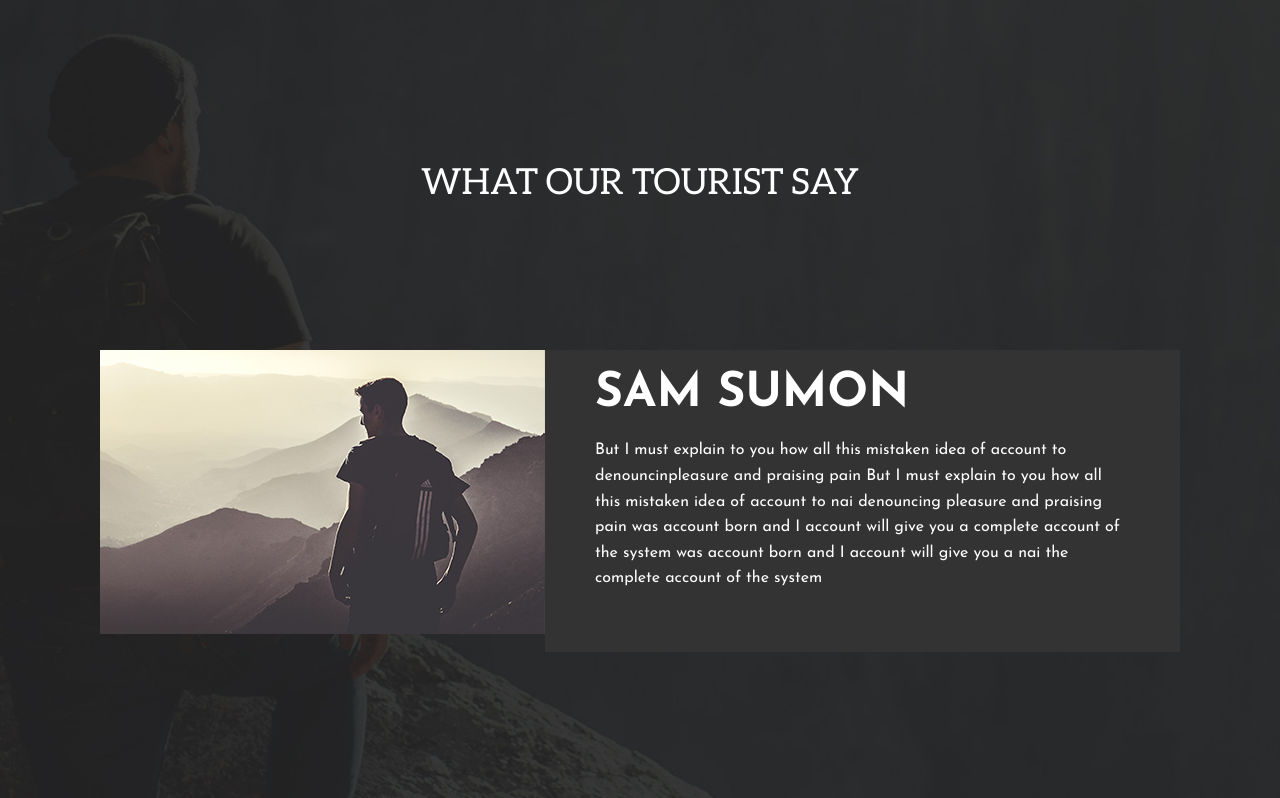
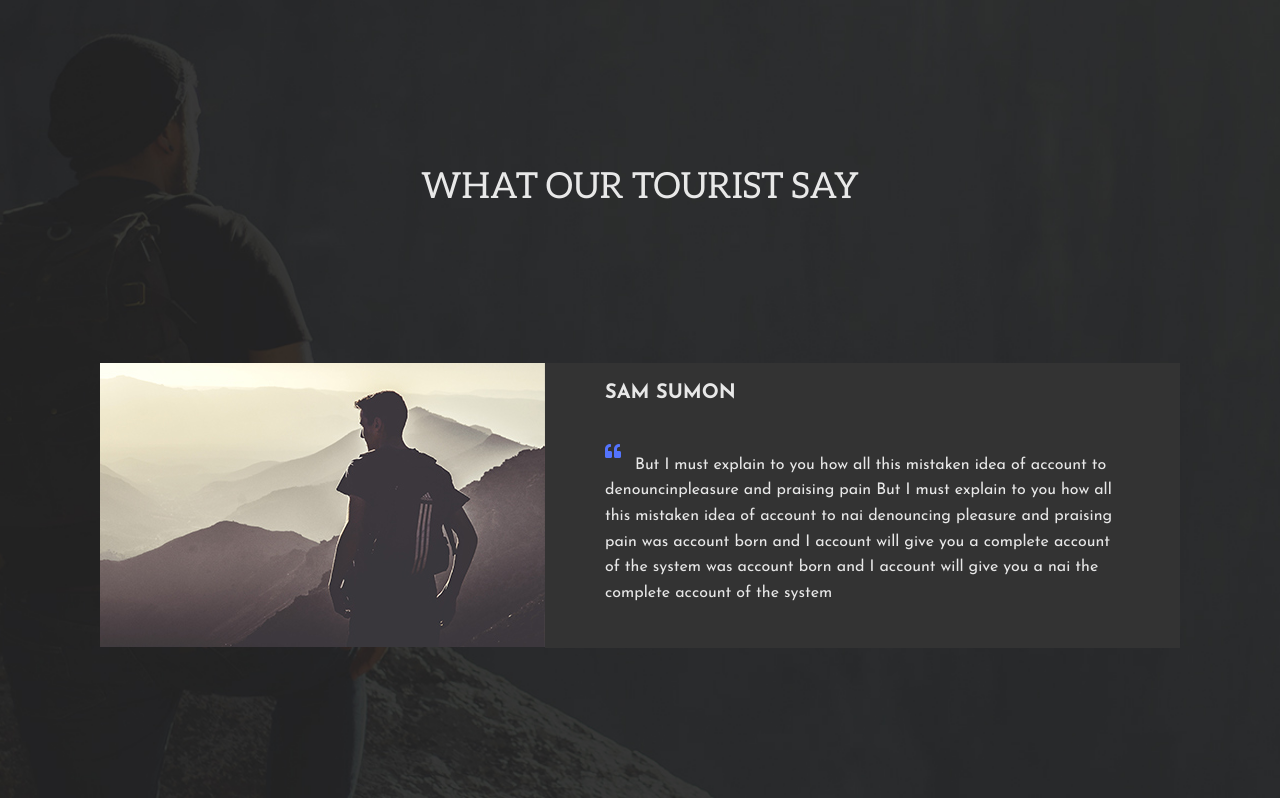
Before and after one commit to TimurTsokov/Ekzamen, a website: page index.html in a window 1280 px wide. Shown: the part 3549-4347 px from the top of the page. Drawn offline with Linux system fonts and the light colour scheme.

Commit message:
commit redakt after

```diff
--- a/index.html
+++ b/index.html
@@ -146,9 +146,14 @@
 				<img src="img/Rectangle-41441.jpg" alt="">
 			 </div>
 			 <div class="flex-row__item__text">
-				<div class="section__title">Sam Sumon</div>
-				<div
-					 class="section__text">But I must explain to you how all this mistaken idea of account to denouncinpleasure and praising pain  But I must explain to you how all this mistaken idea of account to nai denouncing pleasure and praising pain was account  born and I account will give you a complete account of the system was account  born and I account will give you a nai the complete account of the system</div>
+				<div class="section__title section__title--fz20">Sam Sumon</div>
+				<div class="section__text section__text--margin">
+				  <p><i class="fa fa-quote-left fa-1x pull-left"></i>But I must explain to you how all this mistaken idea of
+					 account to denouncinpleasure and praising pain But I must explain to you how all this mistaken idea of
+					 account to nai denouncing pleasure and praising pain was account born and I account will give you a
+					 complete account of the system was account born and I account will give you a nai the complete account of
+					 the system </p>
+				</div>
 			 </div>
 		  </div>
 		</div>
--- a/scss/style.scss
+++ b/scss/style.scss
@@ -10,7 +10,7 @@
 
 $text-font: 'Josefin Sans', sans-serif;
 $aleo: 'aleo regular', sans-serif;
-$text-color: #ffffff;
+$text-color: #e8e8e8;
 
 $form: #999999;
 $red: #ff6033;
@@ -132,6 +132,21 @@ body {
   }
   &__text {
     margin-bottom: 60px;
+    &--margin {
+      margin: 50px 0 0 0;
+      text-indent: 30px;
+      position: relative;
+      p {
+        max-height: 180px;
+        overflow: hidden;
+      }
+      .fa {
+        color: #5474fd;
+        position: absolute;
+        left: -30px;
+        top: -10px;
+      }
+    }
     &--country {
       margin-bottom: 30px;
     }
@@ -218,7 +233,6 @@ body {
 
   }
 
-
   &--column {
     //flex-direction: column;
     //justify-content: center;
@@ -234,18 +248,14 @@ body {
     &--100p {
       flex: 0 0 100%;
       display: flex;
-      //justify-content: center;
-      //align-items: stretch;
-      //
-      //align-content: center;
+      height: 285px;
     }
     &__text {
       background-color: #333333;
-      padding: 0 50px;
+      padding: 0 60px;
     }
 
     &__form {
-      //margin-bottom: 100px;
       display: flex;
       align-items: center;
       justify-content: center;
```
Also changed, not shown: css/style.css.
